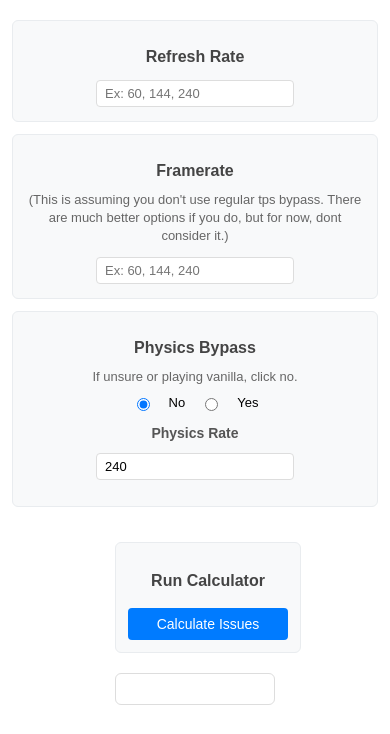
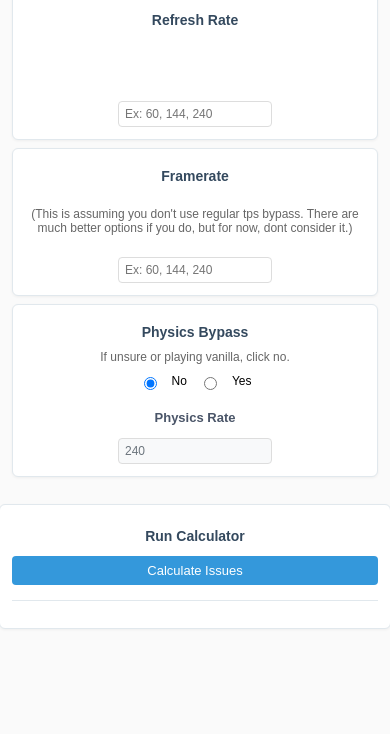
Before and after one commit to Spectre-0-6/GD-Display-Input-Optimizer, a plain HTML site: page index.html in a window 390 px wide. Shown: the part 110-844 px from the top of the page. Drawn offline with Linux system fonts and the light colour scheme.

Commit message:
Forgive me for what ive done

```diff
--- a/styles.css
+++ b/styles.css
@@ -4,199 +4,169 @@ body {
   align-items: center;
   font-family: Arial, sans-serif;
   text-align: center;
-  max-width: 700px;
+  max-width: 600px;
   margin: 0 auto;
   padding: 15px;
-  line-height: 1.4;
-  font-size: 14px;
+  line-height: 1.3;
+  font-size: 13px;
+  background: #fafafa;
 }
 
 h1 {
-  color: #333;
-  margin-bottom: 8px;
-  font-size: 24px;
+  color: #2c3e50;
+  margin-bottom: 5px;
+  font-size: 20px;
+  font-weight: 600;
 }
 
 h3 {
-  color: #444;
-  margin: 15px 0 8px 0;
-  font-size: 16px;
+  color: #34495e;
+  margin: 10px 0 5px;
+  font-size: 14px;
+  font-weight: 600;
 }
 
 h4 {
-  color: #555;
-  margin: 12px 0 5px 0;
-  font-size: 14px;
+  color: #4a5568;
+  margin: 8px 0 3px;
+  font-size: 13px;
+  font-weight: 600;
 }
 
 p {
   color: #666;
-  margin: 8px 0;
-  font-size: 13px;
+  margin: 4px 0;
+  font-size: 12px;
+  line-height: 1.2;
 }
 
-/* Input sections layout */
 .input-section {
   display: grid;
-  grid-template-columns: repeat(auto-fit, minmax(250px, 1fr));
-  gap: 15px;
+  grid-template-columns: repeat(auto-fit, minmax(180px, 1fr));
+  gap: 10px;
   width: 100%;
-  margin: 15px 0;
+  margin: 12px 0;
+}
+
+.input-group, .calculator-container {
+  padding: 10px;
+  background: white;
+  border-radius: 6px;
+  border: 1px solid #e1e8ed;
+  box-shadow: 0 1px 3px rgba(0,0,0,0.05);
+  text-align: center;
 }
 
 .input-group {
-  text-align: center;
-  padding: 12px;
-  background: #f8f9fa;
-  border-radius: 6px;
-  border: 1px solid #e9ecef;
+  display: flex;
+  flex-direction: column;
+  justify-content: space-between;
+  min-height: 140px;
 }
 
 input[type="number"] {
-  padding: 6px 10px;
+  padding: 6px 8px;
   border: 1px solid #ddd;
   border-radius: 4px;
-  font-size: 13px;
+  font-size: 12px;
   width: 80%;
-  max-width: 180px;
-  margin: 4px 0;
+  max-width: 140px;
+  margin: 4px auto;
+  background: white;
 }
 
 input[type="number"]:focus {
-  border-color: #007bff;
+  border-color: #3498db;
   outline: none;
+  box-shadow: 0 0 0 2px rgba(52, 152, 219, 0.1);
+}
+
+input[readonly] {
+  background-color: #f8f9fa;
+  color: #6c757d;
+  cursor: not-allowed;
 }
 
 #fb-input {
   display: flex;
-  flex-direction: row;
   justify-content: center;
-  gap: 15px;
-  margin: 8px 0;
-  font-size: 13px;
+  gap: 12px;
+  margin: 6px 0;
+  font-size: 12px;
 }
 
 #fb-input input[type="radio"] {
-  margin-right: 4px;
+  margin-right: 3px;
 }
 
 #pb-values {
-  margin: 12px 0;
+  margin: 6px 0 0;
 }
 
-/* Run section */
+#pb-values input[type="number"] {
+  margin-top: 8px;
+}
+
+.calculator-container {
+  width: 100%;
+  margin: 15px 0;
+  padding: 15px;
+}
+
 #run {
-  margin: 20px 0;
-  padding: 15px;
-  background: #f8f9fa;
-  border-radius: 6px;
-  border: 1px solid #e9ecef;
-  width: 100%;
-  max-width: 350px;
+  margin-bottom: 15px;
+  padding-bottom: 15px;
+  border-bottom: 1px solid #e1e8ed;
 }
 
 #startB {
-  background: #007bff;
+  background: #3498db;
   color: white;
   border: none;
-  padding: 8px 20px;
-  font-size: 14px;
+  padding: 8px 16px;
+  font-size: 13px;
   border-radius: 4px;
   cursor: pointer;
-  margin-top: 8px;
+  margin-top: 6px;
   width: 100%;
-  max-width: 180px;
+  max-width: 150px;
+  font-weight: 500;
+  transition: background 0.2s;
 }
 
 #startB:hover {
-  background: #0056b3;
+  background: #2980b9;
 }
 
-/* Results */
 #results {
-  margin-top: 20px;
-  padding: 15px;
-  border: 1px solid #ddd;
-  border-radius: 6px;
-  background: white;
-  width: 100%;
-  box-sizing: border-box;
-  font-size: 13px;
+  margin-top: 15px;
+  text-align: center;
 }
 
 #results h3 {
   margin-top: 0;
-  color: #333;
-  font-size: 16px;
-}
-
-.recommendations {
-  text-align: left;
-  background: #f8f9fa;
-  padding: 12px;
-  border-radius: 4px;
-  margin-top: 12px;
-  border-left: 3px solid #007bff;
-  font-size: 12px;
-}
-
-/* Mobile responsiveness */
-@media (max-width: 768px) {
-  body {
-    padding: 12px;
-    max-width: 100%;
-    font-size: 13px;
-  }
-
-  .input-section {
-    grid-template-columns: 1fr;
-    gap: 12px;
-  }
-
-  .input-group {
-    padding: 10px;
-  }
-
-  input[type="number"] {
-    width: 90%;
-    padding: 5px 8px;
-  }
-
-  #run {
-    max-width: 100%;
-    padding: 12px;
-  }
-
-  #startB {
-    max-width: 100%;
-    padding: 8px 16px;
-  }
-}
-
-@media (min-width: 1200px) {
-  body {
-    max-width: 800px;
-  }
-
-  .input-section {
-    grid-template-columns: repeat(3, 1fr);
-  }
+  color: #2c3e50;
+  font-size: 15px;
 }
 
 .dropdown {
-  margin: 10px 0;
-  border: 1px solid #ddd;
+  margin: 8px 0;
+  border: 1px solid #e1e8ed;
   border-radius: 5px;
   background: white;
+  text-align: left;
 }
 
 .dropdown summary {
-  padding: 12px;
+  padding: 10px 12px;
   background: #f8f9fa;
   cursor: pointer;
-  font-weight: bold;
+  font-weight: 600;
   border-radius: 5px;
   list-style: none;
+  font-size: 12px;
+  color: #2c3e50;
+  text-align: center;
 }
 
 .dropdown summary::-webkit-details-marker {
@@ -206,8 +176,9 @@ input[type="number"]:focus {
 .dropdown summary:after {
   content: '▼';
   float: right;
-  font-size: 12px;
+  font-size: 10px;
   transition: transform 0.2s;
+  color: #7f8c8d;
 }
 
 .dropdown[open] summary:after {
@@ -215,18 +186,62 @@ input[type="number"]:focus {
 }
 
 .dropdown-content {
-  padding: 15px;
-  border-top: 1px solid #eee;
+  padding: 10px 12px;
+  border-top: 1px solid #ecf0f1;
   text-align: left;
   background: #fafafa;
+  font-size: 11px;
 }
 
 .dropdown-content h4 {
-  margin: 10px 0 5px 0;
-  color: #333;
+  margin: 6px 0 3px;
+  color: #2c3e50;
+  font-size: 12px;
 }
 
 .dropdown-content p {
-  margin: 5px 0;
+  margin: 3px 0;
   color: #555;
+  font-size: 11px;
 }
+
+@media (max-width: 768px) {
+  body {
+    padding: 12px;
+    max-width: 100%;
+  }
+
+  .input-section {
+    grid-template-columns: 1fr;
+    gap: 8px;
+  }
+
+  .input-group {
+    padding: 8px;
+    min-height: 130px;
+  }
+
+  input[type="number"] {
+    width: 85%;
+    padding: 5px 6px;
+  }
+
+  .calculator-container {
+    padding: 12px;
+  }
+
+  #startB {
+    max-width: 100%;
+    padding: 7px 12px;
+  }
+}
+
+@media (min-width: 1200px) {
+  body {
+    max-width: 650px;
+  }
+
+  .input-section {
+    grid-template-columns: repeat(3, 1fr);
+  }
+}
```
